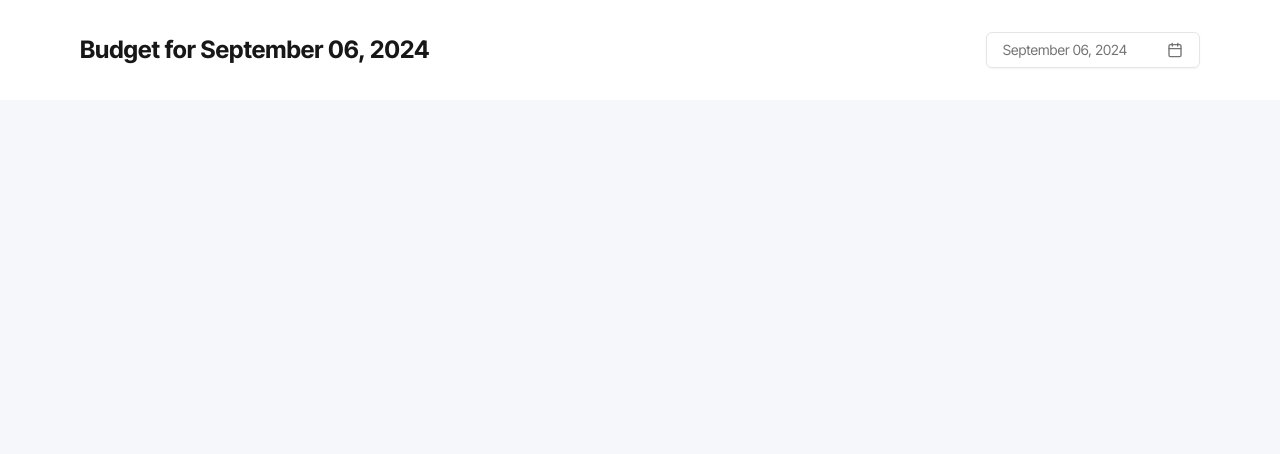
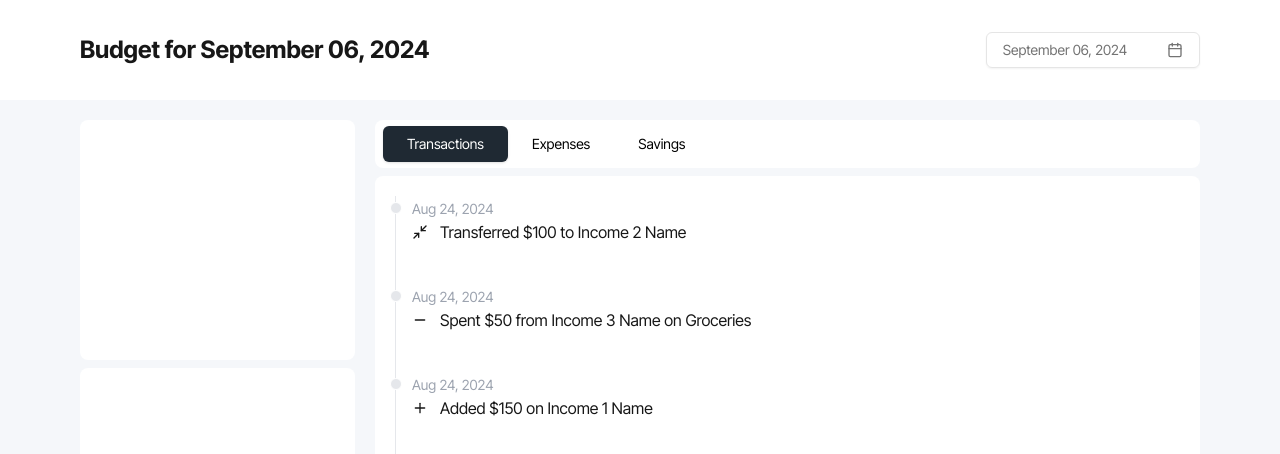
Before and after one commit to clintxx1/budget-app, a Next.js app: page / in a window 1280 px wide. Shown: the top 454 px of the page. Built offline with nearby package versions, Linux system fonts and the light colour scheme.

Commit message:
chore: added layout and components for transactions tab

```diff
--- /dev/null
+++ b/app/_components/timeline.tsx
@@ -0,0 +1,31 @@
+import TimelineItem from "@/components/timelineItem";
+import { Minimize2, Minus, Plus } from "lucide-react";
+import React from "react";
+
+const Timeline = () => {
+  return (
+    <div className="flex flex-col h-full">
+      <ol className="relative border-s border-gray-200 dark:border-gray-700 h-full">
+        <TimelineItem
+          date="Aug 24, 2024"
+          icon={<Minimize2 className="h-4 w-4" />}
+          description="Transferred $100 to Income 2 Name"
+          isFirst
+        />
+        <TimelineItem
+          date="Aug 24, 2024"
+          icon={<Minus className="h-4 w-4" />}
+          description="Spent $50 from Income 3 Name on Groceries"
+        />
+        <TimelineItem
+          date="Aug 24, 2024"
+          icon={<Plus className="h-4 w-4" />}
+          description="Added $150 on Income 1 Name"
+          isLast
+        />
+      </ol>
+    </div>
+  );
+};
+
+export default Timeline;
--- a/app/page.tsx
+++ b/app/page.tsx
@@ -1,9 +1,29 @@
-import Image from "next/image";
+import { Tabs, TabsContent, TabsList, TabsTrigger } from "@/components/ui/tabs";
+import Timeline from "./_components/timeline";
 
 export default function Home() {
   return (
-    <div className="flex items-center justify-center w-full h-full">
+    <div className="flex items-start w-full my-5 gap-5 px-20">
       {/* TODO - Content */}
+      <div className="w-1/4 space-y-2">
+        <div className="bg-white p-2 rounded-lg h-[30dvh]"></div>
+        <div className="bg-white p-2 rounded-lg h-[35dvh]"></div>
+      </div>
+      <Tabs
+        defaultValue="transactions"
+        className="w-3/4 h-full rounded-lg py-0"
+      >
+        <TabsList className="bg-white w-full justify-start px-2 py-6">
+          <TabsTrigger value="transactions">Transactions</TabsTrigger>
+          <TabsTrigger value="expenses">Expenses</TabsTrigger>
+          <TabsTrigger value="savings">Savings</TabsTrigger>
+        </TabsList>
+        <TabsContent value="transactions">
+          <Timeline />
+        </TabsContent>
+        <TabsContent value="expenses">Expenses</TabsContent>
+        <TabsContent value="savings">Savings</TabsContent>
+      </Tabs>
     </div>
   );
 }
--- a/app/template.tsx
+++ b/app/template.tsx
@@ -4,7 +4,7 @@ import Navigation from "@/components/navBar";
 
 export default function Template({ children }: { children: React.ReactNode }) {
   return (
-    <div className="w-full overflow-hidden bg-white">
+    <div className="w-full overflow-hidden">
       <Navigation />
       {children}
     </div>
--- a/components/navBar.tsx
+++ b/components/navBar.tsx
@@ -9,7 +9,7 @@ import { format } from "date-fns";
 export default function Navigation() {
   const [date] = useAtom(dateAtom);
   return (
-    <div className="flex items-center justify-between w-full py-8 px-20">
+    <div className="flex items-center justify-between w-full py-8 px-20 bg-white">
       <p className="text-2xl font-bold">
         Budget for {format(date, "MMMM dd, yyyy")}
       </p>
--- /dev/null
+++ b/components/timelineItem.tsx
@@ -0,0 +1,32 @@
+import React from "react";
+
+type TimelineItemProps = {
+  date: string;
+  icon: React.ReactNode;
+  description: string;
+  isFirst?: boolean;
+  isLast?: boolean;
+};
+
+const TimelineItem: React.FC<TimelineItemProps> = ({
+  date,
+  icon,
+  description,
+  isFirst,
+  isLast,
+}) => {
+  return (
+    <li className="mb-10 ms-4">
+      <div className="absolute w-3 h-3 bg-gray-200 rounded-full mt-1.5 -start-1.5 border border-white dark:border-gray-900 dark:bg-gray-700"></div>
+      <time className="mb-1 text-sm font-normal leading-none text-gray-400">
+        {date}
+      </time>
+      <div className="flex items-center justify-start gap-3">
+        <>{icon}</>
+        <p className="text-base font-normal">{description}</p>
+      </div>
+    </li>
+  );
+};
+
+export default TimelineItem;
--- /dev/null
+++ b/components/ui/tabs.tsx
@@ -0,0 +1,56 @@
+"use client";
+
+import * as React from "react";
+import * as TabsPrimitive from "@radix-ui/react-tabs";
+
+import { cn } from "@/lib/utils";
+
+const Tabs = TabsPrimitive.Root;
+
+const TabsList = React.forwardRef<
+  React.ElementRef<typeof TabsPrimitive.List>,
+  React.ComponentPropsWithoutRef<typeof TabsPrimitive.List>
+>(({ className, ...props }, ref) => (
+  <TabsPrimitive.List
+    ref={ref}
+    className={cn(
+      "inline-flex h-9 items-center justify-center rounded-lg bg-muted p-1 text-black",
+      className,
+    )}
+    {...props}
+  />
+));
+TabsList.displayName = TabsPrimitive.List.displayName;
+
+const TabsTrigger = React.forwardRef<
+  React.ElementRef<typeof TabsPrimitive.Trigger>,
+  React.ComponentPropsWithoutRef<typeof TabsPrimitive.Trigger>
+>(({ className, ...props }, ref) => (
+  <TabsPrimitive.Trigger
+    ref={ref}
+    className={cn(
+      "inline-flex items-center justify-center whitespace-nowrap rounded-md px-6 py-2 text-sm font-medium ring-offset-background transition-all focus-visible:outline-none focus-visible:ring-2 focus-visible:ring-ring focus-visible:ring-offset-2 disabled:pointer-events-none disabled:opacity-50 data-[state=active]:bg-[#1F2933] data-[state=active]:text-white data-[state=active]:shadow",
+      className,
+    )}
+    {...props}
+  />
+));
+TabsTrigger.displayName = TabsPrimitive.Trigger.displayName;
+
+const TabsContent = React.forwardRef<
+  React.ElementRef<typeof TabsPrimitive.Content>,
+  React.ComponentPropsWithoutRef<typeof TabsPrimitive.Content>
+>(({ className, ...props }, ref) => (
+  <TabsPrimitive.Content
+    ref={ref}
+    className={cn(
+      "mt-2 ring-offset-background focus-visible:outline-none focus-visible:ring-2 focus-visible:ring-ring focus-visible:ring-offset-2",
+      "bg-white rounded-lg h-[60dvh] p-5", // Custom CSS applied
+      className,
+    )}
+    {...props}
+  />
+));
+TabsContent.displayName = TabsPrimitive.Content.displayName;
+
+export { Tabs, TabsList, TabsTrigger, TabsContent };
--- a/package.json
+++ b/package.json
@@ -10,9 +10,11 @@
     "prepare": "husky"
   },
   "dependencies": {
+    "@next/font": "^14.2.8",
     "@radix-ui/react-icons": "^1.3.0",
     "@radix-ui/react-popover": "^1.1.1",
     "@radix-ui/react-slot": "^1.1.0",
+    "@radix-ui/react-tabs": "^1.1.0",
     "class-variance-authority": "^0.7.0",
     "clsx": "^2.1.1",
     "date-fns": "^3.6.0",
```
Also changed, not shown: 1 other file (tests, documents, lock files or other folders).
